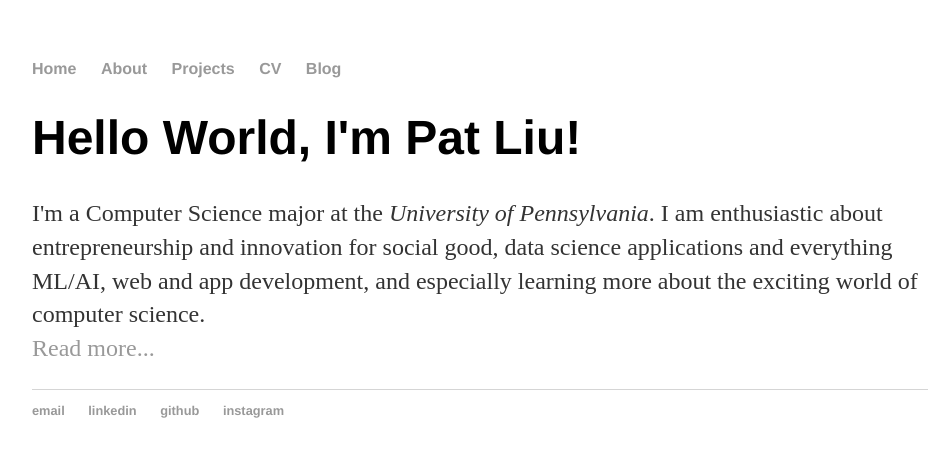
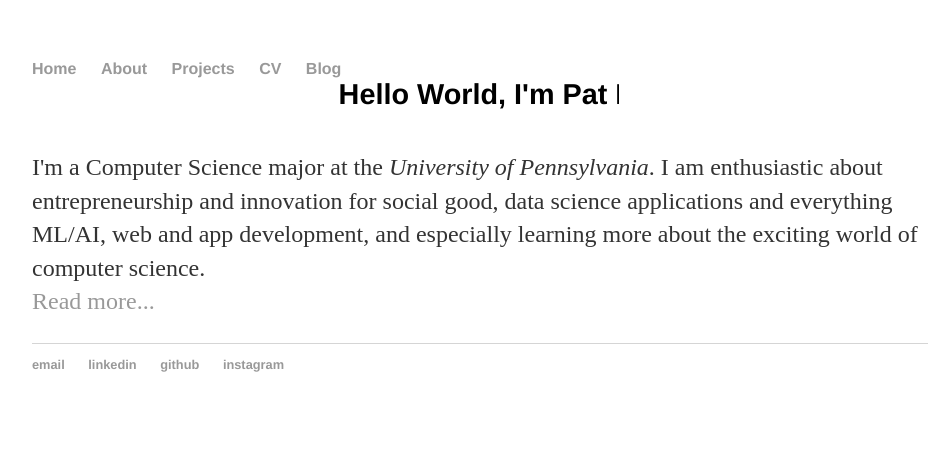
Before and after one commit to pat-liu/WebsiteV1, a Jekyll site: the page built from index.html, in a window 1280 px wide. Shown: the top 457 px of the page, without its empty margins (160-1109 px from the left). Built offline with Jekyll 4.4.1, drawn with Linux system fonts in a browser that asks for light colours.

Commit message:
Update main.css

```diff
--- a/css/main.css
+++ b/css/main.css
@@ -23,6 +23,31 @@
     font-size: 3em;
     font-family:'Helvetica', 'Arial', 'Sans-Serif';
 }
+.line-1{
+    position: relative;
+    top: 50%;
+    width: 24em;
+    margin: 0 auto;
+    border-right: 2px solid rgba(255,255,255,.75);
+    font-size: 180%;
+    text-align: center;
+    white-space: nowrap;
+    overflow: hidden;
+    transform: translateY(-50%);
+}
+/* Animation */
+.anim-typewriter{
+  animation: typewriter 4s steps(44) 1s 1 normal both,
+             blinkTextCursor 500ms steps(44) infinite normal;
+}
+@keyframes typewriter{
+  from{width: 0;}
+  to{width: 11em;}
+}
+@keyframes blinkTextCursor{
+  from{border-right-color: rgba(255,255,255,.75);}
+  to{border-right-color: transparent;}
+}
 p {
     font-size: 1.5em;
     line-height: 1.4em;
```
